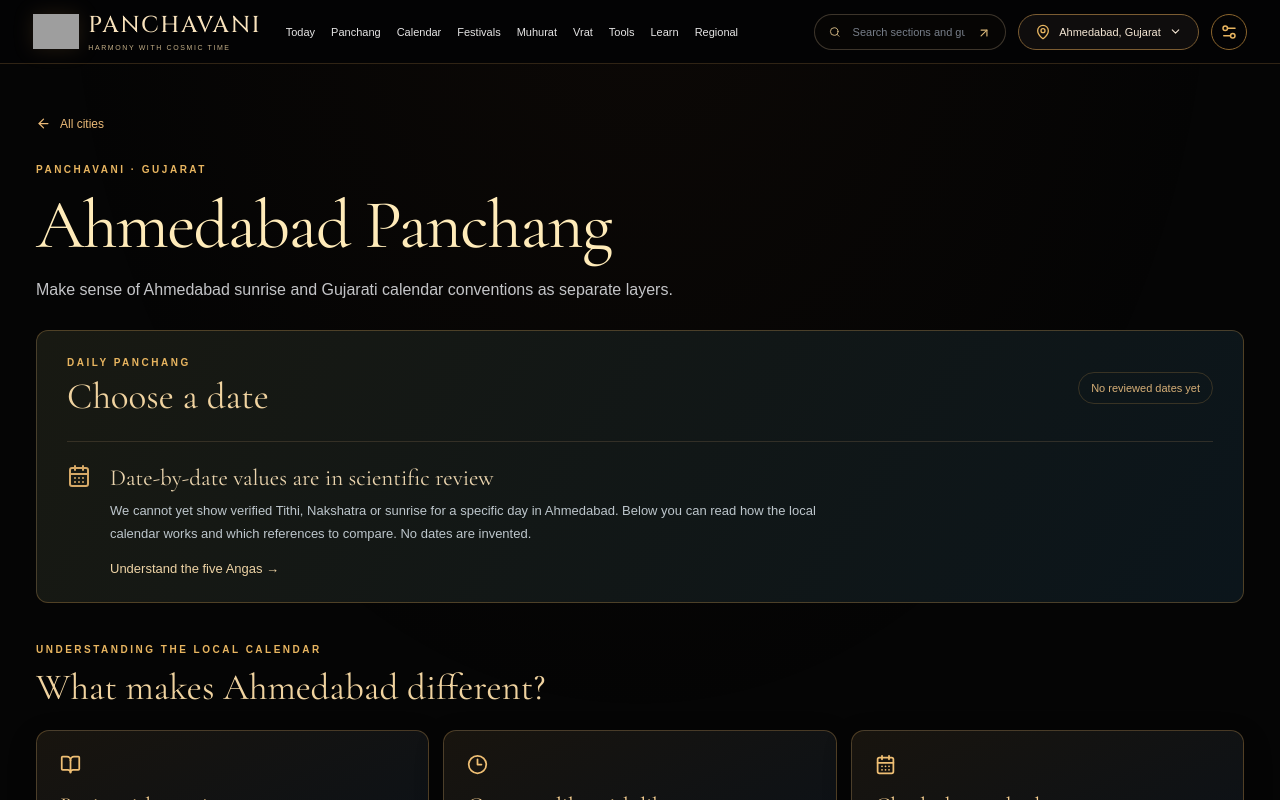
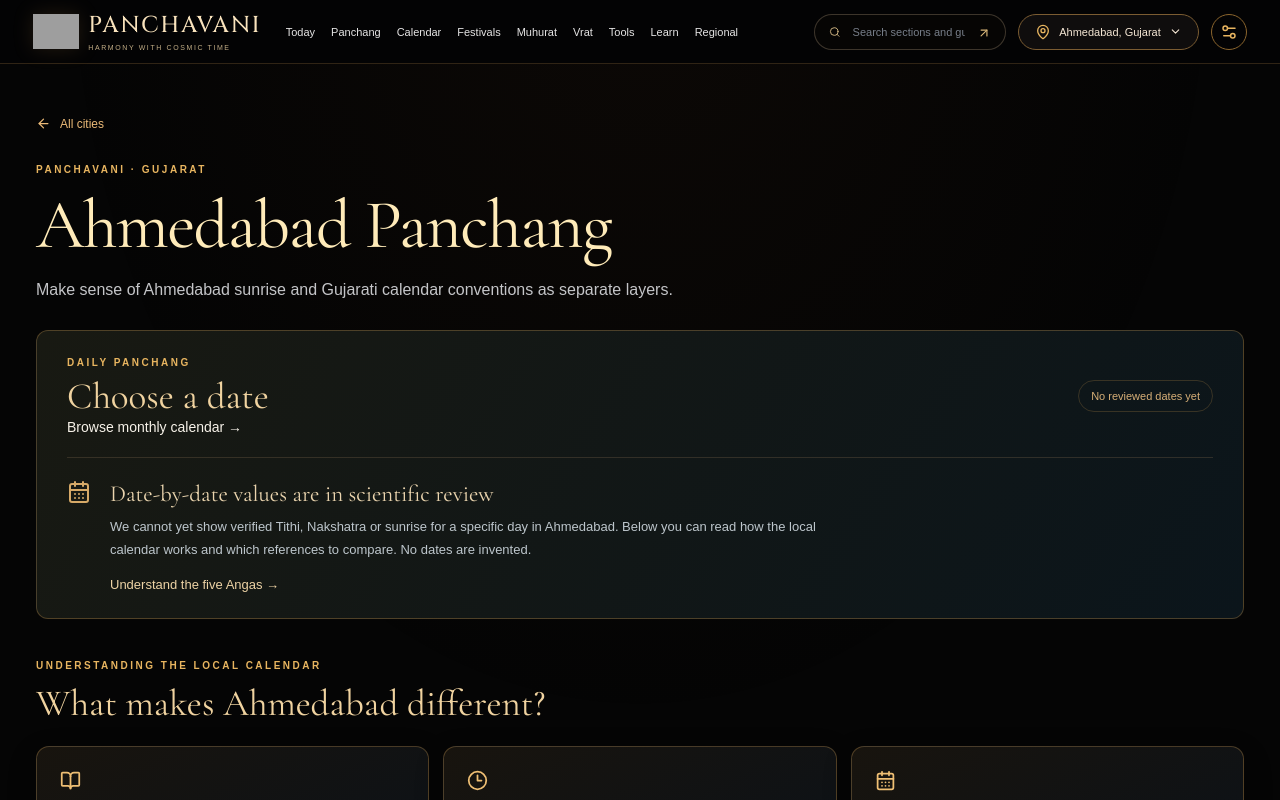
Before and after one commit to SviatF/panchavani, a Next.js app: page /panchang/ahmedabad/ in a window 1280 px wide. Shown: the top 800 px of the page. Built offline with nearby package versions, Linux system fonts and the light colour scheme; grey boxes are pictures that could not be loaded.

Commit message:
ux: connect 10 city guides to real interactive monthly calendar

```diff
--- a/app/panchang/[city]/page.tsx
+++ b/app/panchang/[city]/page.tsx
@@ -37,7 +37,7 @@
   <p className="verified-intro">{guide.tagline}</p>
   <section className="editorial-city-release" aria-labelledby="city-dates-title">
    <div className="editorial-city-release-header">
-    <div><p className="section-eyebrow">DAILY PANCHANG</p><h2 id="city-dates-title">Choose a date</h2></div>
+    <div><p className="section-eyebrow">DAILY PANCHANG</p><h2 id="city-dates-title">Choose a date</h2><Link href="/calendar/" className="editorial-cal-link">Browse monthly calendar →</Link></div>
     <span className={releases.length?'editorial-data-tag is-available':'editorial-data-tag'}>
      {releases.length?`${releases.length} reviewed dates`:'No reviewed dates yet'}
     </span>
```
